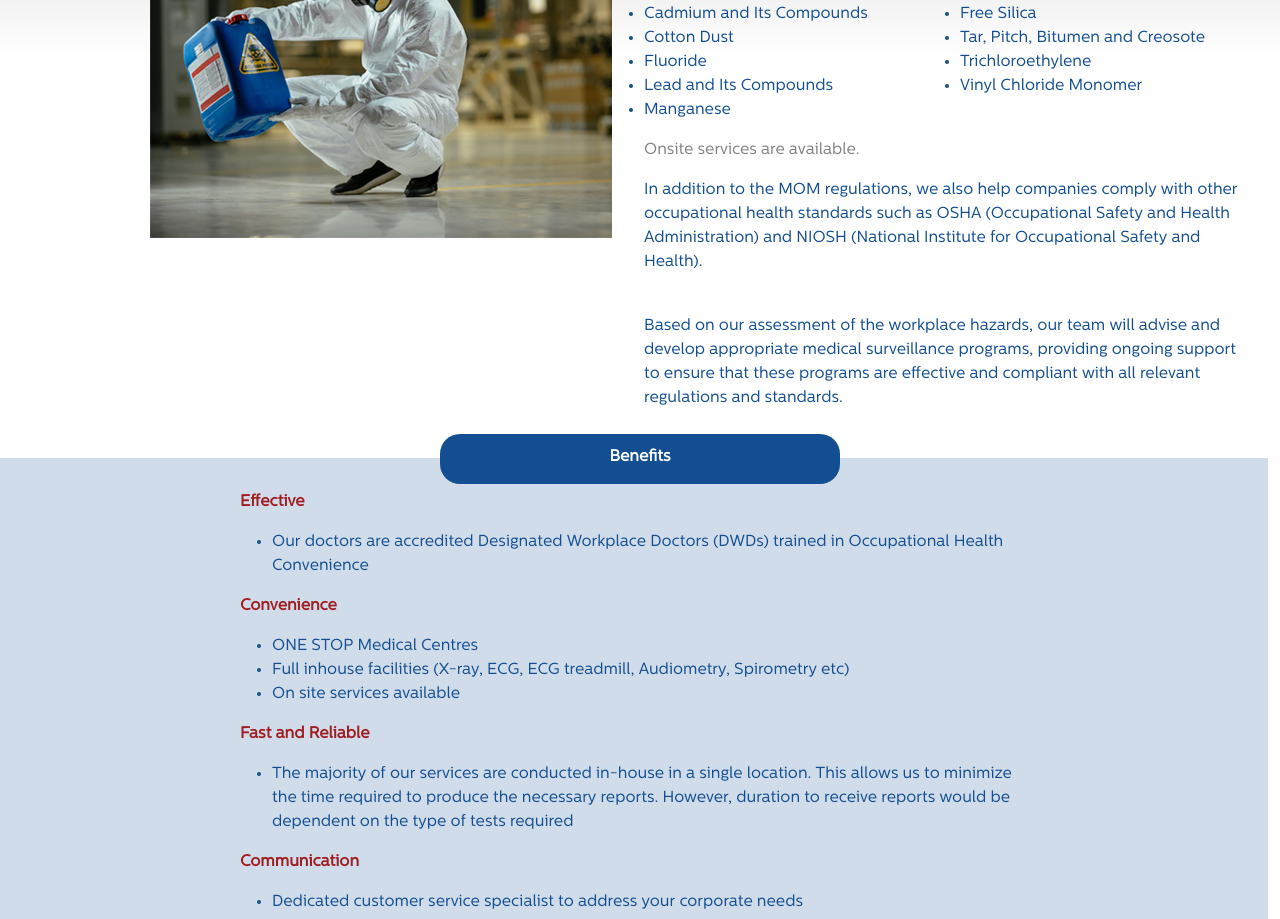
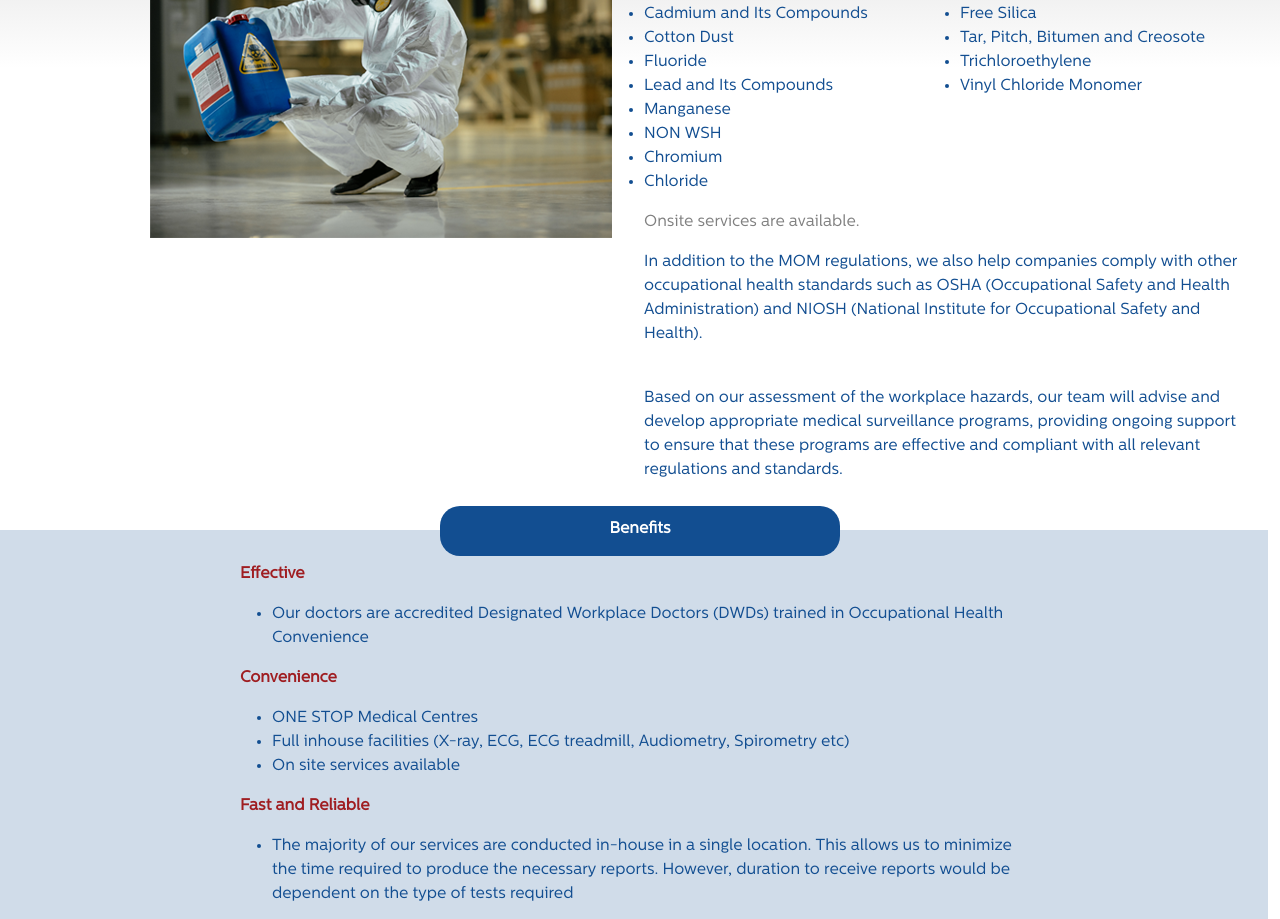
Before and after one commit to gjferolino/trinityhc-web, a React (Create React App) app: page /trinityhc-web/services/chemical-exposure in a window 1280 px wide. Shown: the part 880-1799 px from the top of the page. Built offline with nearby package versions, Linux system fonts and the light colour scheme.

Commit message:
Add texts in Chemical Exposure List

```diff
--- a/src/pages/Service-Pages/Occupational-Health/Chemical-Exposure.tsx
+++ b/src/pages/Service-Pages/Occupational-Health/Chemical-Exposure.tsx
@@ -45,6 +45,9 @@ const ChemicalExposure = () => (
                   <li>Fluoride</li>
                   <li>Lead and Its Compounds</li>
                   <li>Manganese</li>
+                  <li>NON WSH</li>
+                  <li>Chromium</li>
+                  <li>Chloride</li>
                 </ul>
                 <ul className="col-md-6 text-color-blue">
                   <li>Mercury and Its Compounds</li>
```
